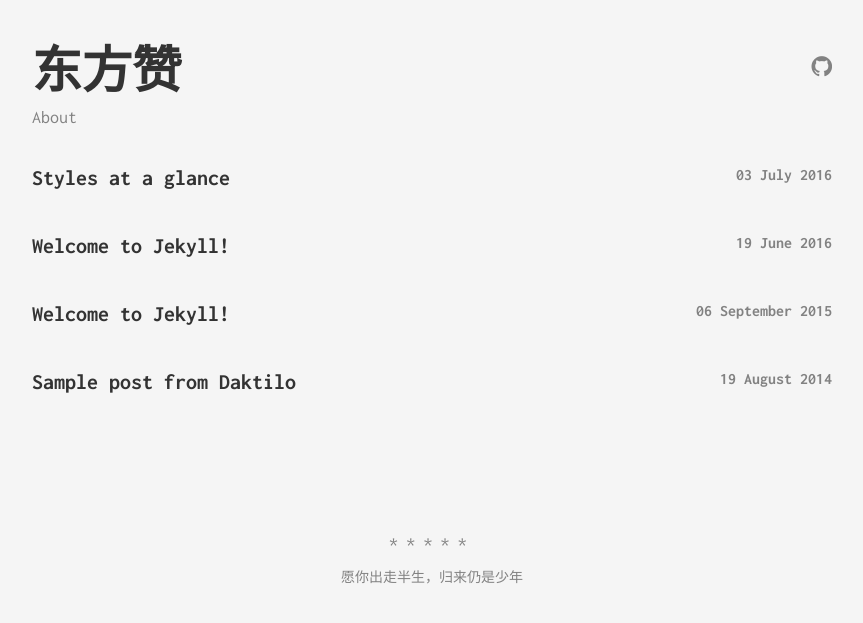
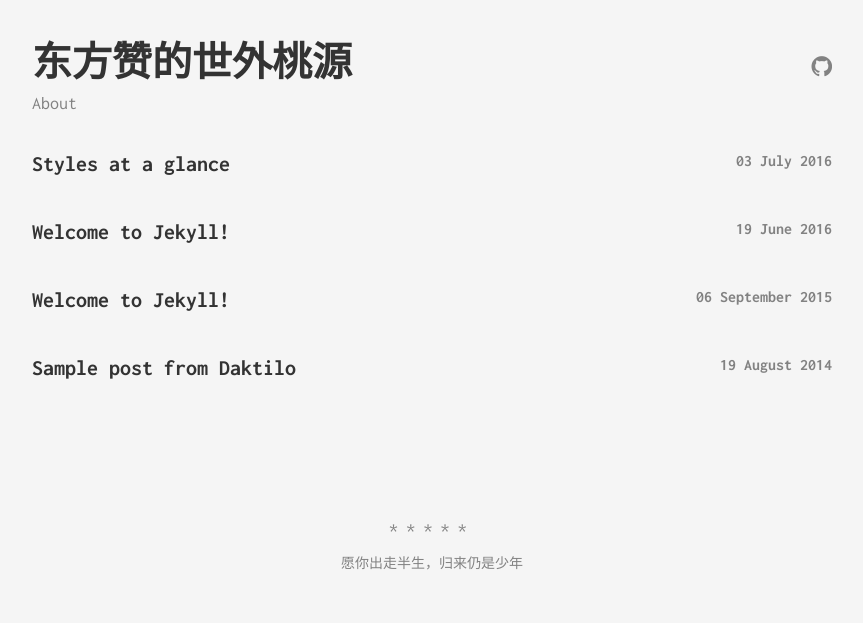
Before and after one commit to dongfangzan/dongfangzan.github.io, a Jekyll site: the page built from index.html, in a window 1280 px wide. Shown: the top 623 px of the page, without its empty margins (208-1071 px from the left). Built offline with Jekyll 4.4.1, drawn with Linux system fonts in a browser that asks for light colours.

Commit message:
修改样式

```diff
--- a/_config.yml
+++ b/_config.yml
@@ -1,5 +1,5 @@
 # Site settings
-title: 东方赞
+title: 东方赞的世外桃源
 description: >
   软件工程师，技杂，谦虚谨慎，愿像海绵一样吸收知识。现涉猎云计算，工作常用java，也曾习C++、C#、python、golang、php等。
 
@@ -7,7 +7,7 @@ baseurl: "" # the subpath of your site, e.g. /blog/
 url: "http://hitchhiker.ma" # the base hostname & protocol for your site
 
 author:
-  fullname: Siyuan Zhang
+  fullname: 东方赞
   googleplus: https://www.google.com/+MotaquillahMaddane
   github: dongfangzan
   # twitter: electrik_frog
--- a/_sass/_default.scss
+++ b/_sass/_default.scss
@@ -77,7 +77,7 @@ strong {
 }
 
 .logo {
-    font-size: 50px;
+    font-size: 40px;
     font-weight: 700;
     color: $iron;
     display: block;
```
